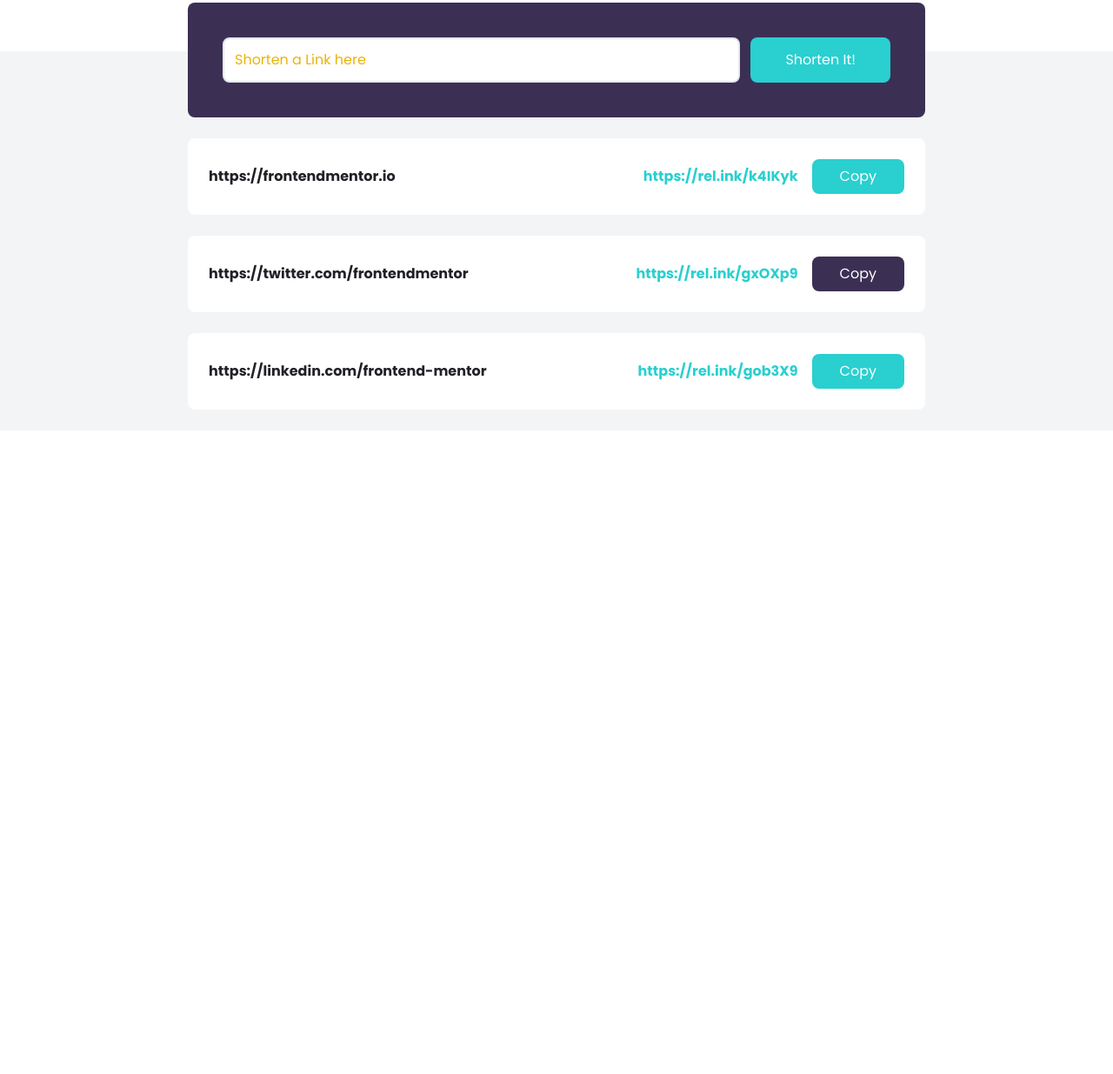
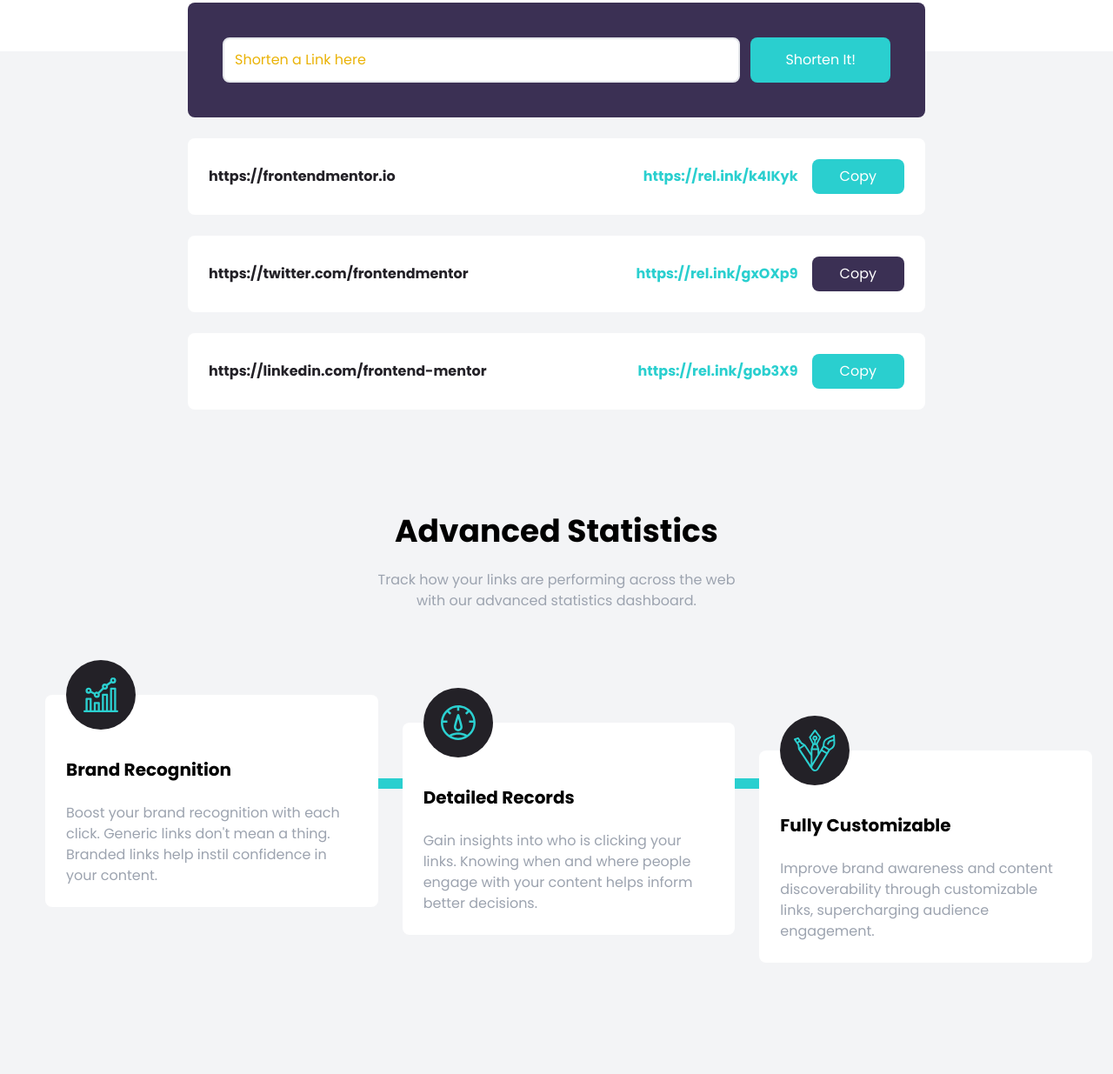
Before and after one commit to Abdul-Malik28/Shortly, a website: page index.html in a window 1280 px wide. Shown: the part 685-1920 px from the top of the page at 87% size. Before the commit the page ends 1180 px from the top, so only its background shows below. Drawn offline with Linux system fonts and the light colour scheme.

Commit message:
added feature boxes

```diff
--- a/index.html
+++ b/index.html
@@ -177,6 +177,106 @@
 
     </section>
 
+    <!-- stats section -->
+    <section id="stats" class="py-24 bg-gray-100">
+
+        <div class="mx-auto px-3">
+
+            <h2 class="text-4xl mb-6 font-bold text-center">Advanced Statistics</h2>
+
+            <p class="max-w-xs mx-auto text-center text-gray-400 md:max-w-md">
+                Track how your links are performing across the web with our advanced statistics dashboard.
+            </p>
+
+        </div>
+
+    </section>
+
+    <!-- feature box section -->
+    <section id="features" class="pb-32 bg-gray-100">
+
+        <div class="relative container flex flex-col items-start px-6 mx-auto md:flex-row md:space-x-7">
+
+            <!-- horizontal line -->
+            <div class="hidden absolute top-24 left-16 w-10/12 h-3 bg-cyan md:block"></div>
+
+            <!-- vertical line -->
+            <div class="absolute w-2 left-1/2 h-full -ml-1 bg-cyan md:hidden"></div>
+
+            <!-- box 1 -->
+            <div class="relative flex flex-col p-6 space-y-6 bg-white rounded-lg md:w-1/3">
+
+                <!-- image positioning -->
+                <div class="absolute -ml-10 left-1/2 -top-10 md:left-16">
+
+                    <!-- image container for background & center -->
+                    <div class="flex items-center justify-center w-20 h-20 p-4 rounded-full bg-veryDarkViolet">
+                        <img src="images/icon-brand-recognition.svg" alt="">
+                    </div>
+
+                </div>
+
+                <h5 class="pt-6 text-xl font-bold text-center capitalize md:text-left">Brand Recognition</h5>
+
+                <p class="text-center text-gray-400 md:text-left">
+                    Boost your brand recognition with each click. Generic links don't mean a thing. Branded links help
+                    instil confidence in your content.
+                </p>
+
+            </div>
+
+            <!-- box 2 -->
+            <div class="relative flex flex-col mt-24 md:mt-8 p-6 space-y-6 bg-white rounded-lg md:w-1/3">
+
+                <!-- image positioning -->
+                <div class="absolute -ml-10 left-1/2 -top-10 md:left-16">
+
+                    <!-- image container for background & center -->
+                    <div class="flex items-center justify-center w-20 h-20 p-4 rounded-full bg-veryDarkViolet">
+                        <img src="images/icon-detailed-records.svg" alt="">
+                    </div>
+
+                </div>
+
+                <h5 class="pt-6 text-xl font-bold text-center capitalize md:text-left">Detailed records</h5>
+
+                <p class="text-center text-gray-400 md:text-left">
+                    Gain insights into who is clicking your links. Knowing when and where people engage with your
+                    content helps inform better decisions.
+                </p>
+
+            </div>
+
+            <!-- box 3 -->
+            <div class="relative flex flex-col mt-24 md:mt-16 p-6 space-y-6 bg-white rounded-lg md:w-1/3">
+
+                <!-- image positioning -->
+                <div class="absolute -ml-10 left-1/2 -top-10 md:left-16">
+
+                    <!-- image container for background & center -->
+                    <div class="flex items-center justify-center w-20 h-20 p-4 rounded-full bg-veryDarkViolet">
+                        <img src="images/icon-fully-customizable.svg" alt="">
+                    </div>
+
+                </div>
+
+                <h5 class="pt-6 text-xl font-bold text-center capitalize md:text-left">Fully customizable</h5>
+
+                <p class="text-center text-gray-400 md:text-left">
+                    Improve brand awareness and content discoverability through customizable links, supercharging
+                    audience engagement.
+                </p>
+
+            </div>
+
+        </div>
+
+    </section>
+
+    <!--  -->
+
+
+
 
 </body>
 
```
Also changed, not shown: css/style.css.
